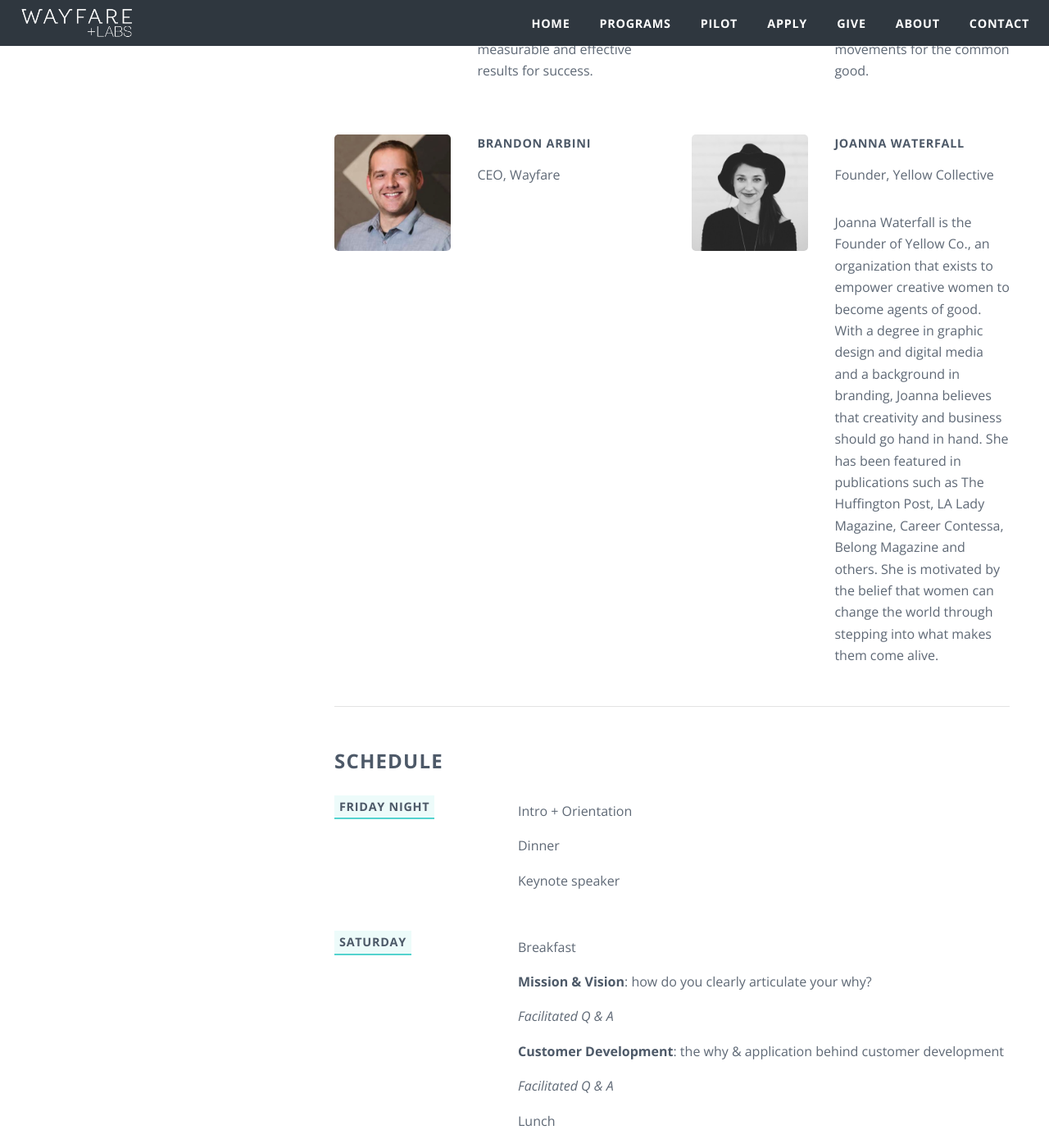
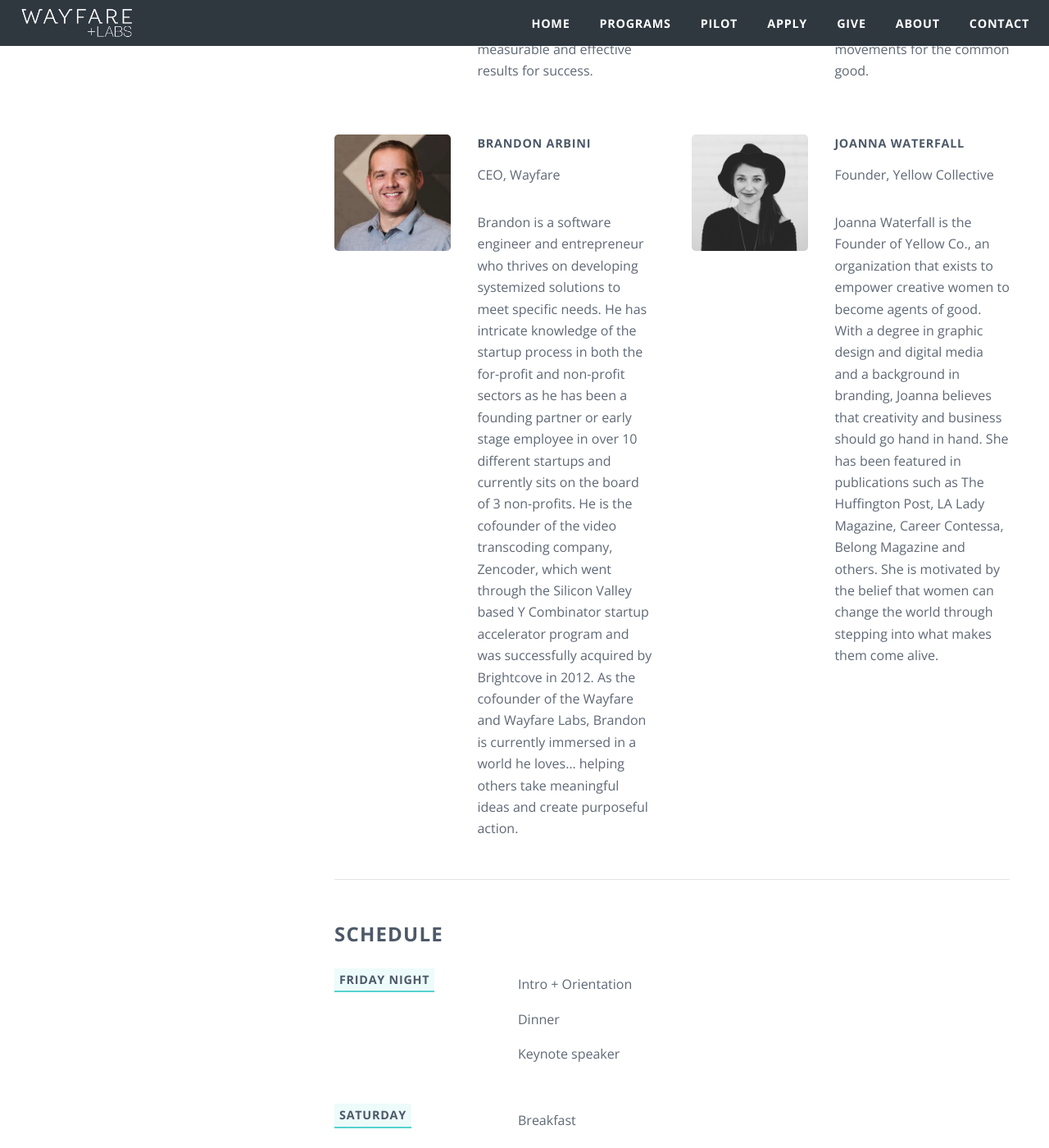
Before and after one commit to wayfareio/wayfarelabs.org, a Jekyll site: the page built from pilot.markdown, in a window 1280 px wide and 1400 px high, scrolled down 4369 px. Shown: the whole window at 82% size. Built offline with Jekyll 4.4.1, drawn with Linux system fonts in a browser that asks for light colours; comment, search, counter and statistics services are not loaded.

Commit message:
Updated Pilot

```diff
--- a/pilot.markdown
+++ b/pilot.markdown
@@ -96,7 +96,15 @@
 - name: Brandon Arbini
   company: Wayfare
   title: CEO
-  bio_text:
+  bio_text: Brandon is a software engineer and entrepreneur who thrives on developing
+    systemized solutions to meet specific needs. He has intricate knowledge of the
+    startup process in both the for-profit and non-profit sectors as he has been a
+    founding partner or early stage employee in over 10 different startups and currently
+    sits on the board of 3 non-profits. He is the cofounder of  the video transcoding
+    company, Zencoder,  which went through the Silicon Valley based Y Combinator startup
+    accelerator program and was successfully acquired by Brightcove in 2012. As the
+    cofounder of the Wayfare and Wayfare Labs, Brandon is currently immersed in a
+    world he loves… helping others take meaningful ideas and create purposeful action.
   image: "/uploads/pilot-brandon-arbini.jpg"
 - name: Joanna Waterfall
   company: Yellow Collective
```
